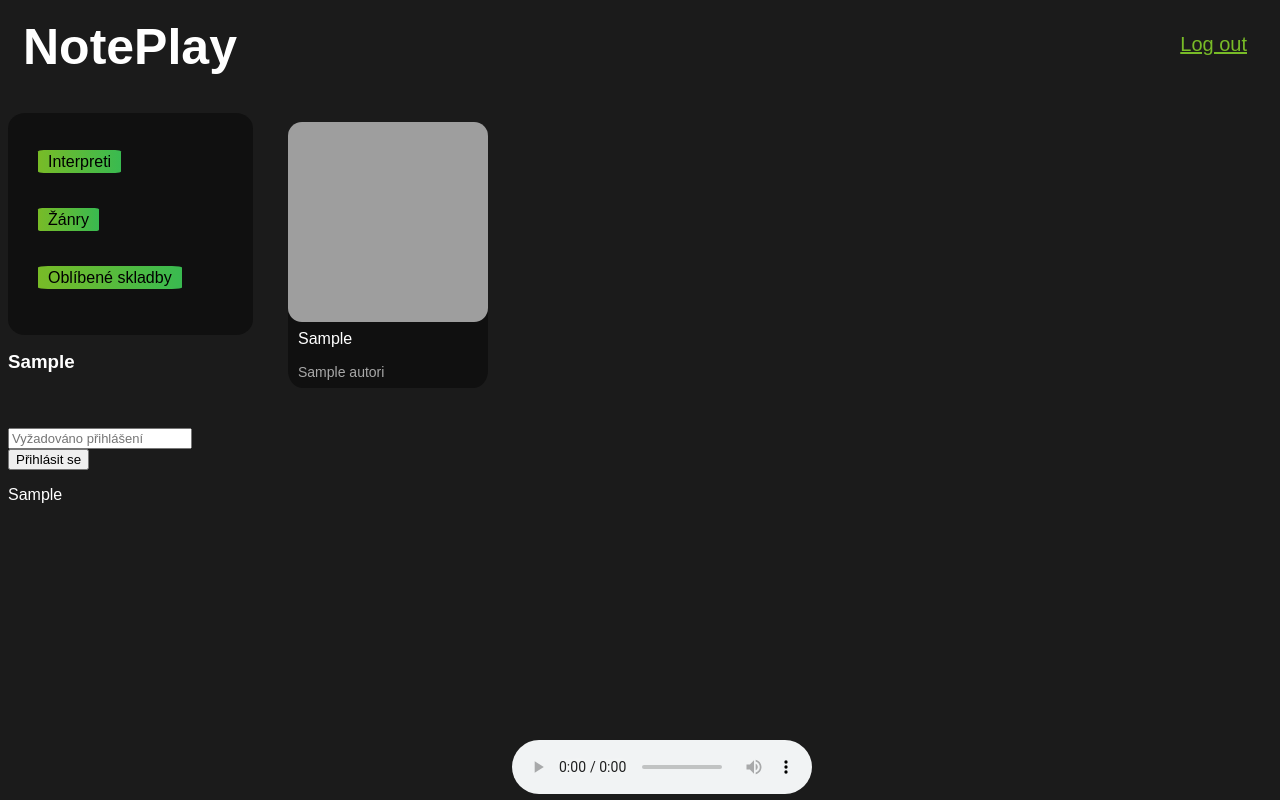
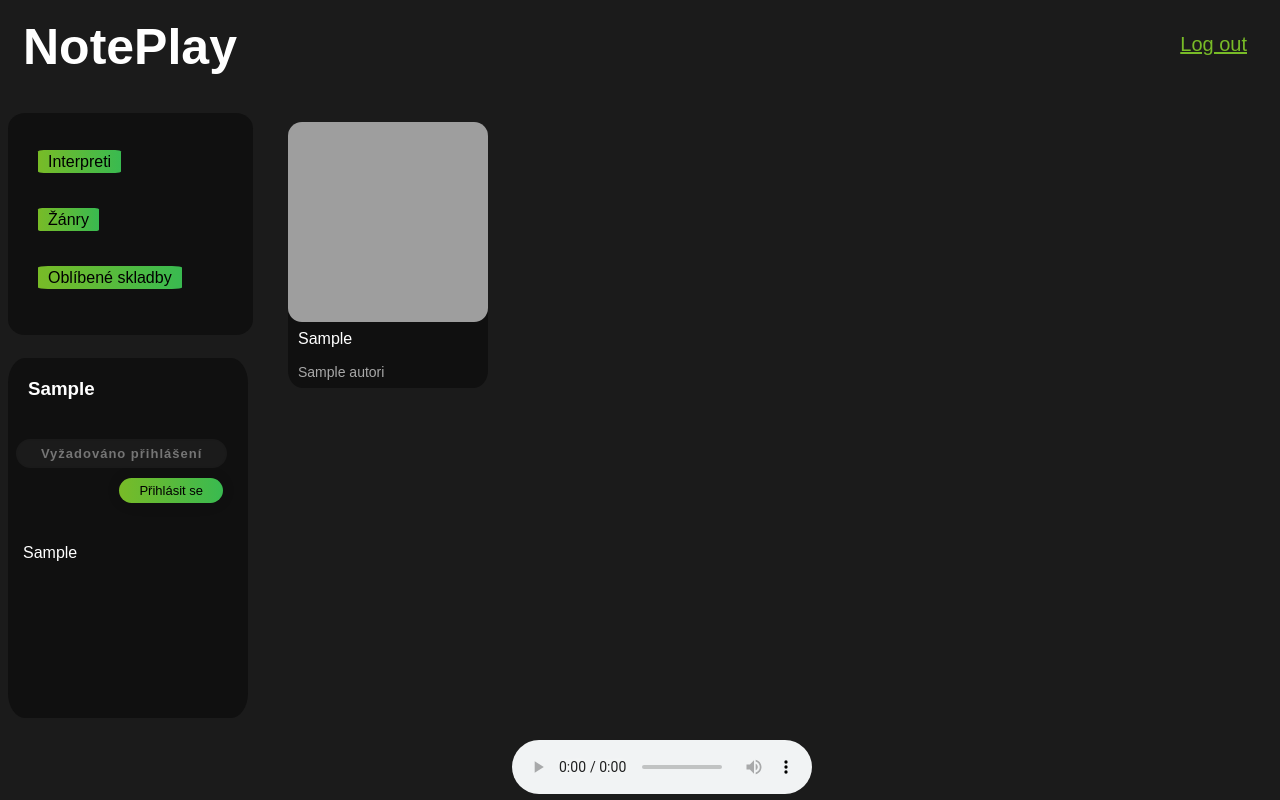
Before and after one commit to hesoyamparadiso/projektNotePlay, a PHP site: page /skladby/1/1 in a window 1280 px wide. Run offline with PHP 8.4, Linux system fonts and the light colour scheme; the visitor is signed in with stand-in values (Sample User, id 1); tables that the repository leaves empty or names only in its code hold one stand-in row (values such as "Sample post"); grey boxes are pictures that could not be loaded.

Commit message:
css - panel skladby

```diff
--- a/Content/StylApp.css
+++ b/Content/StylApp.css
@@ -2,6 +2,24 @@ body {
     background-color: #1B1B1B;
     font-family: Arial, sans-serif;
     color: white;
+}
+
+h2 {
+    color: white;
+    display: inline-block;
+    padding-top: 10px;
+}
+
+h3 {
+    color: white;
+    padding-top: 20px;
+    padding-left: 20px;
+}
+
+h4 {
+    color: white;
+    padding-left: 15px;
+    font-size: 15px;
 }
 
 ul.navigation li {
@@ -44,10 +62,82 @@ ul.navigation a:hover{
     display: block;
 }
 
-
 .contentContainer {
     padding-left: 250px;
     padding-top: 100px;
+}
+
+.trackDetailsContainer {
+    display: block;
+    background-color: #101010;
+    margin-top: 350px;
+    padding-bottom: 90%;
+    border-radius: 7%;
+    height: 18vh;
+    position: relative;
+}
+
+.trackDetailsContainer h3 {
+    margin-bottom: 3px;
+}
+
+.comment {
+    width: 88%;
+    color: white;
+    font-weight: 700;
+    font-size: 14px;
+    letter-spacing: 1px;
+    background-color: #1B1B1B;
+    padding: 5px 20px;
+    border: none;
+    border-radius: 20px;
+    outline: none;
+    box-sizing: border-box;
+    border: 2px solid rgba(0, 0, 0, 0.02);
+    margin-left: 8px;
+    text-align: center;
+    margin-bottom: 10px;
+    font-family: 'Ubuntu', sans-serif;
+}
+
+.submitCmt {
+    cursor: pointer;
+    border-radius: 5em;
+    color: black;
+    background: linear-gradient(to right, #78BB27, #39BA50);
+    border: 0;
+    font-family:  sans-serif;
+    font-size: 13px;
+    box-shadow: 0 0 20px 1px rgba(0, 0, 0, 0.04);
+    padding-left: 20px;
+    padding-right: 20px;
+    padding-bottom: 5px;
+    padding-top: 5px;
+    float: right;
+    margin-right: 25px;
+    margin-bottom: 10px;
+}
+
+.btnComment{
+    cursor: pointer;
+    border-radius: 10em;
+    color: black;
+    background: linear-gradient(to right, #78BB27, #39BA50);
+    border: 0;
+    font-family:  sans-serif;
+    font-size: 13px;
+    box-shadow: 0 0 20px 1px rgba(0, 0, 0, 0.04);
+    padding-left: 3px;
+    padding-right: 3px;
+    margin-top: 3px;
+    float: right;
+    margin-right: 25px;
+}
+
+.cmntContainer {
+    margin-left: 15px;
+    margin-top: 50px;
+    overflow: hidden;
 }
 
 .icon {
@@ -223,7 +313,12 @@ form.form421 {
     color: linear-gradient(to right, #78BB27, #39BA50);
 }
 
+.logo:hover {
+  text-shadow:1px 1px 3px #7a7a7a, 1px 1px 7px #7a7a7a;
+}
+
 .like {
+    cursor: pointer;
     position: relative;
     width: 20px;
     height: 20px;
```
